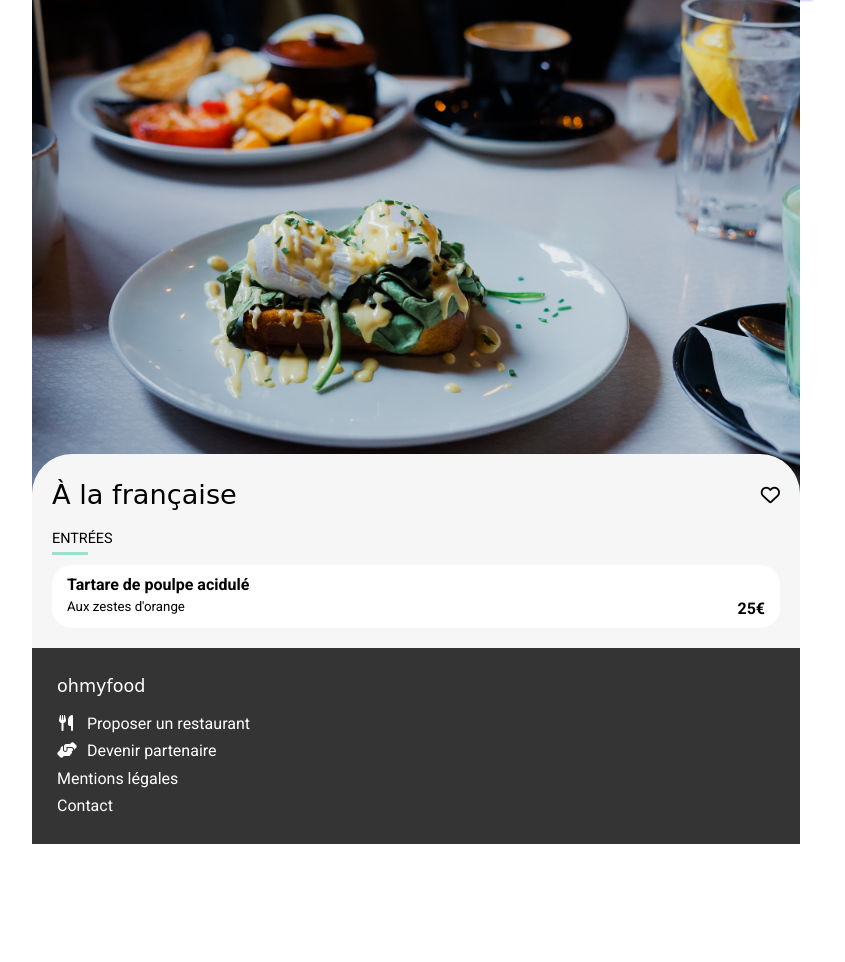
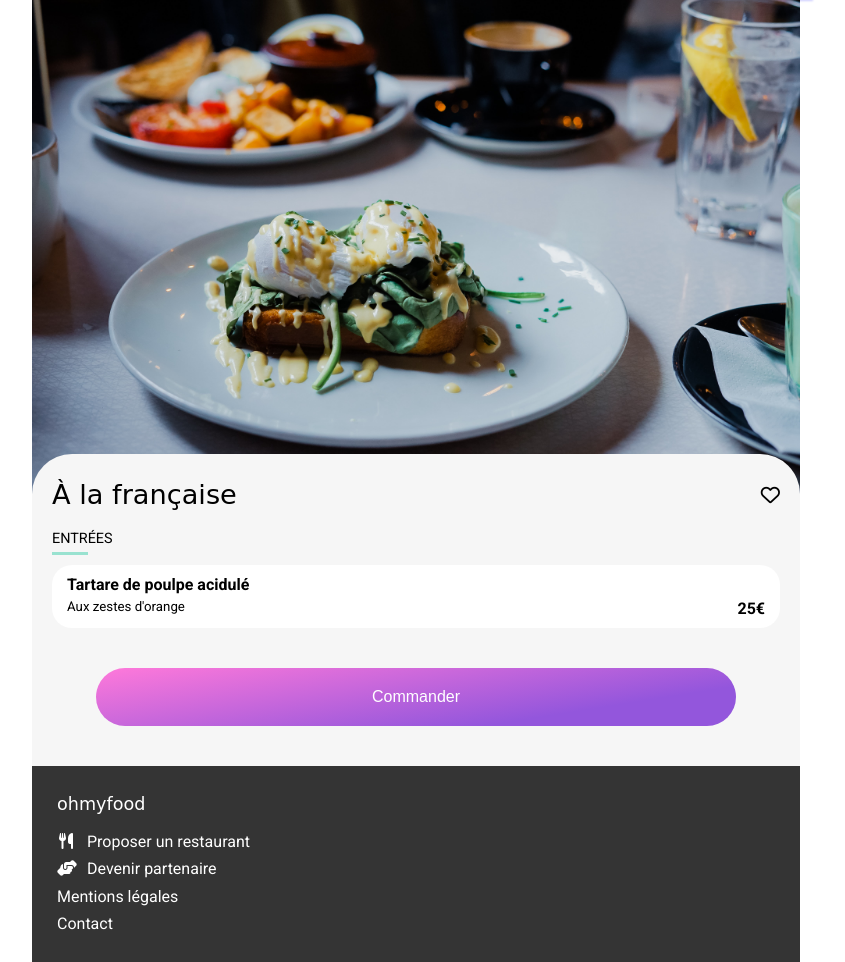
Before and after one commit to juju6x7/ohmyfood, a website: page resto-page.html in a window 1280 px wide. Shown: the part 70-1032 px from the top of the page, without its empty margins (224-1069 px from the left). Before the commit the page ends 914 px from the top, so only its background shows below. Drawn offline with Linux system fonts and the light colour scheme; a web font is replaced by a local one.

Commit message:
order button added

```diff
--- a/resto-page.html
+++ b/resto-page.html
@@ -41,6 +41,9 @@
           <span class="price">25€</span>
         </div>
       </div>
+      <div class="order">
+      <button class="btn">Commander</button>
+    </div>
     </div>
 
     <footer>
--- a/sass/pages/_page-resto.scss
+++ b/sass/pages/_page-resto.scss
@@ -68,4 +68,11 @@ img {
       }
     }
   }
+  .order {
+    text-align: center;
+    .btn {
+        width: 50vw;
+        margin-bottom: 20px;
+      }
+  }
 }
```
Also changed, not shown: public/css/style.css, 1 other file.
